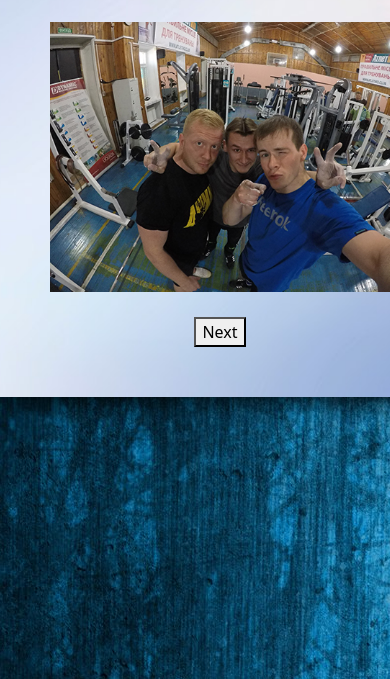
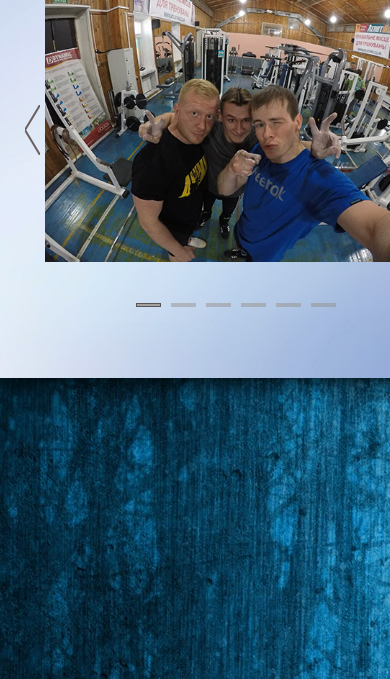
Before and after one commit to ASVor1985/my-first-progect, a website: page src/index2.html in a window 390 px wide. Shown: the part 165-844 px from the top of the page. Drawn offline with Linux system fonts and the light colour scheme.

Commit message:
refinement of styles in mobile adaptation

```diff
--- a/js/script.js
+++ b/js/script.js
@@ -1,6 +1,32 @@
 $(document).ready(function(){
     $('.carousel__inner').slick({
+        dots: true,
         speed: 1200,
+        slidesToShow: 1,
         adaptiveHeight: true,
-      });
+        prevArrow: '<canvas class="prevArrowCanvas a-left control-c prev slick-prev" width="15" height="50"></canvas>',
+        nextArrow: '<canvas class="nextArrowCanvas a-right control-c next slick-next" width="15" height="50"></canvas>'
+    });
+
+    function drawNextPreviousArrows(strokeColor) {
+        var c = $(".prevArrowCanvas")[0];
+        var ctx = c.getContext("2d");
+        ctx.clearRect(0, 0, c.width, c.height);
+        ctx.moveTo(15, 0);
+        ctx.lineTo(0, 25);
+        ctx.lineTo(15, 50);
+        ctx.lineWidth = 2;
+        ctx.strokeStyle = strokeColor;
+        ctx.stroke();
+        var c = $(".nextArrowCanvas")[0];
+        var ctx = c.getContext("2d");
+        ctx.clearRect(0, 0, c.width, c.height);
+        ctx.moveTo(0, 0);
+        ctx.lineTo(15, 25);
+        ctx.lineTo(0, 50);
+        ctx.lineWidth = 2;
+        ctx.strokeStyle = strokeColor;
+        ctx.stroke();
+    }
+    drawNextPreviousArrows("#6b6060");
   });
--- a/sass/style.sass
+++ b/sass/style.sass
@@ -238,7 +238,7 @@ header
   .block
     display: block
   .block__item
-    margin: 20px 0 20px 0
+    margin: 20px 10px 20px 10px
   .block__title
     text-transform: uppercase
     litter-spacing: 2px
@@ -270,3 +270,9 @@ header
   .block__text
     display: none
     padding: 10px 0 0 0
+    h1
+      font-weight: bold
+    span
+      color: #FB6D3A
+    p
+      color: $text_color
--- a/sass/style2.sass
+++ b/sass/style2.sass
@@ -49,16 +49,43 @@ body
     display: none
   .carousel__inner
     &:hover
+      position: relative
       display: flex
       flex-wrap: wrap
       justify-content: space-evenly
       align-items: baseline
       margin: 10px auto
+  .main_conteiner
+    max-width: fit-content
   .main_content_section
-    width: 100vw
+    max-width: 100vw
   .carousel__inner img
+    height: 300px
     max-width: 100vw
     margin: 10px
-    padding: 15px
+    padding: 15px 15px 15px 10px
   .slick-slide img
     display: inline-block
+  .slick-dots
+    text-align: center
+    display: flex
+    justify-content: center
+    list-style: none
+  .slick-dots button
+    font-size: 0
+    background: #948b8477
+    border: 1px solid transparent
+    width: 25px
+    margin: 5px
+  .slick-dots li[class="slick-active"] button
+    background: #a3a1a0
+    border-color: #05050579
+  .carousel__inner .slick-arrow
+    position: absolute
+    top: 50%
+    margin: -35px 0 0 0
+    z-index: 2
+  .carousel__inner .slick-arrow.slick-prev
+    left: 0
+  .carousel__inner .slick-arrow.slick-next
+    right: -7px
```
Also changed, not shown: index.html (+11 -7 lines), css/style.min.css, css/style2.min.css.
